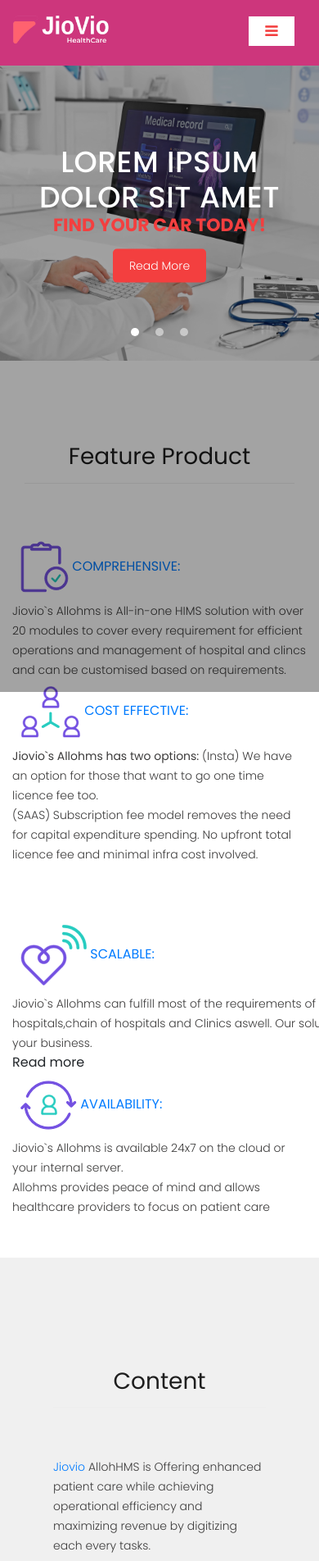
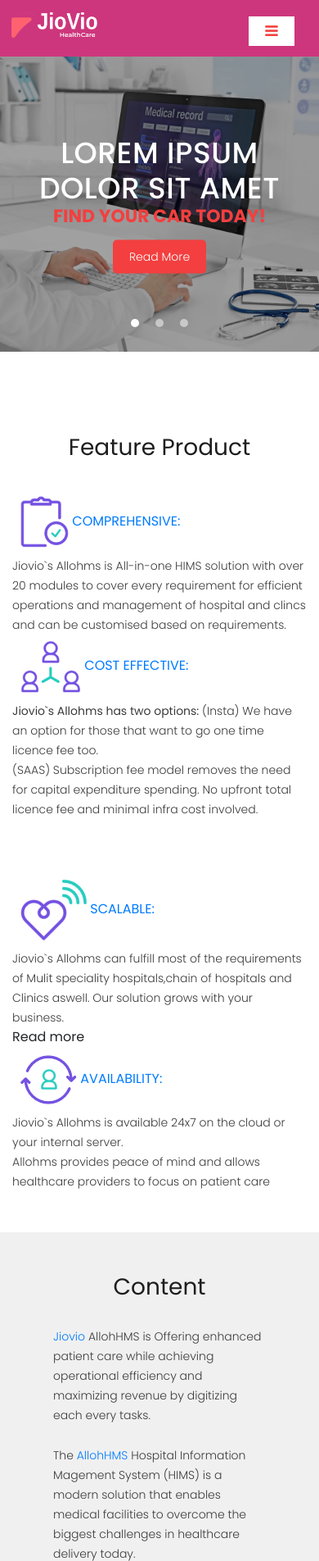
Before and after one commit to Jackroj/Ecommers_UI, a PHP site: page / in a window 390 px wide; the page is wider, and only the part inside the window is pictured. Shown: the top 1904 px of that part at 82% size. Run offline with PHP 8.4, Linux system fonts and the light colour scheme.

Commit message:
Ui changes

```diff
--- a/assets/css/style.css
+++ b/assets/css/style.css
@@ -79,15 +79,15 @@
 .section-heading {
     text-align: center;
     margin-bottom: 60px;
-    border-bottom: 1px solid #eee;
+    /* border-bottom: 1px solid #eee; */
 }
 
 .section-heading h2 {
     font-size: 28px;
     font-weight: 400;
     color: #1e1e1e;
-    margin-bottom: 15px;
-    margin-top: 3em;
+    margin-bottom: -28px;
+    /* margin-top: 3em; */
 }
 .row.row_1 {
     margin-bottom: 4em;
@@ -216,7 +216,7 @@
     position: absolute;
     z-index: 99999;
     width: 100%;
-    height: 80px;
+    height: 69px;
     background-color: #cd367c !important;
     -webkit-transition: all 0.3s ease-in-out 0s;
     -moz-transition: all 0.3s ease-in-out 0s;
@@ -225,11 +225,11 @@
 }
 
 header .navbar {
-    padding: 17px 0px;
+    padding: 9px 0px;
 }
 
 .background-header .navbar {
-    padding: 17px 0px;
+    padding: 9px 0px;
 }
 
 .background-header {
@@ -273,8 +273,8 @@
 }
 
 .navbar-brand img {
-    margin-left: -25px;
-    margin-top: -20px;
+    margin-left: -63px;
+    margin-top: -5px;
 }
 
 .navbar .navbar-brand h2 em {
@@ -356,14 +356,19 @@
     line-height: 26px;
     font-family: 'FontAwesome';
 }
-
-
+/* logo */
+@media (max-width: 958px) {
+.navbar-brand img {
+    margin-left: -26px;
+    margin-top: -25px;
+}
+}
 /* Banner Style */
 
 .banner {
     position: relative;
     text-align: center;
-    padding-top: 80px;
+    padding-top: 69px;
 }
 
 .banner-item-01 {
--- a/contact.html
+++ b/contact.html
@@ -38,7 +38,7 @@
     <header class="">
         <nav class="navbar navbar-expand-lg">
             <div class="container">
-                <a class="navbar-brand" href="index.html"> <img src="/assets/images/jiovio_logo_update.png" style="width: 40%;height: auto;" alt=""> </a>
+                <a class="navbar-brand" href="index.html"> <img src="assets/images/jiovio_logo_update.png" style="width: 40%;height: auto;" alt=""> </a>
                 <button class="navbar-toggler" type="button" data-toggle="collapse" data-target="#navbarResponsive" aria-controls="navbarResponsive" aria-expanded="false" aria-label="Toggle navigation">
             <span class="navbar-toggler-icon"></span>
           </button>
@@ -92,7 +92,7 @@
     <div class="container">
         <div class="row">
             <div class="col-md-12">
-                <div class="section-heading">
+                <div class="section-heading section_head">
                     <h2>Send a Message</h2>
                 </div>
             </div>
--- a/index.html
+++ b/index.html
@@ -38,7 +38,7 @@
     <header class="">
         <nav class="navbar navbar-expand-lg">
             <div class="container">
-                <a class="navbar-brand" href="index.html"> <img src="/assets/images/jiovio_logo_update.png" style="width: 40%;height: auto;" alt=""> </a>
+                <a class="navbar-brand" href="index.html"> <img src="assets/images/jiovio_logo_update.png" style="width: 36%;height: auto;" alt=""> </a>
                 <button class="navbar-toggler" type="button" data-toggle="collapse" data-target="#navbarResponsive" aria-controls="navbarResponsive" aria-expanded="false" aria-label="Toggle navigation">
             <span class="navbar-toggler-icon"></span>
           </button>
@@ -142,7 +142,7 @@
                         <img src="assets/images/icons/connected-icon.png" alt="">
                         <a href="#"><span>SCALABLE:</span></a>
                     </div>
-                    <div id="section">
+                    <div id="section span4">
                         <div class="article">
                           <p>Jiovio`s Allohms can fulfill most of the requirements of Mulit speciality hospitals,chain of hospitals and Clinics aswell. Our solution grows with your business.</p>
                           <p class="moretext">
```
Also changed, not shown: other parts of assets/css/style.css (+11 -15 lines).
